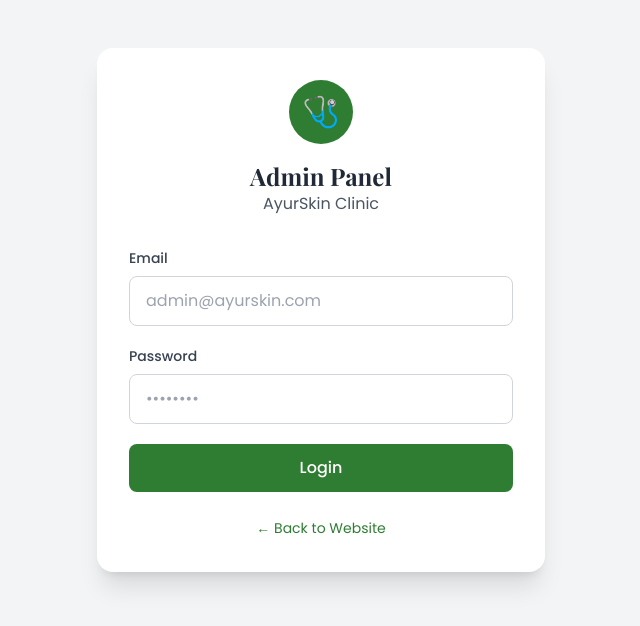
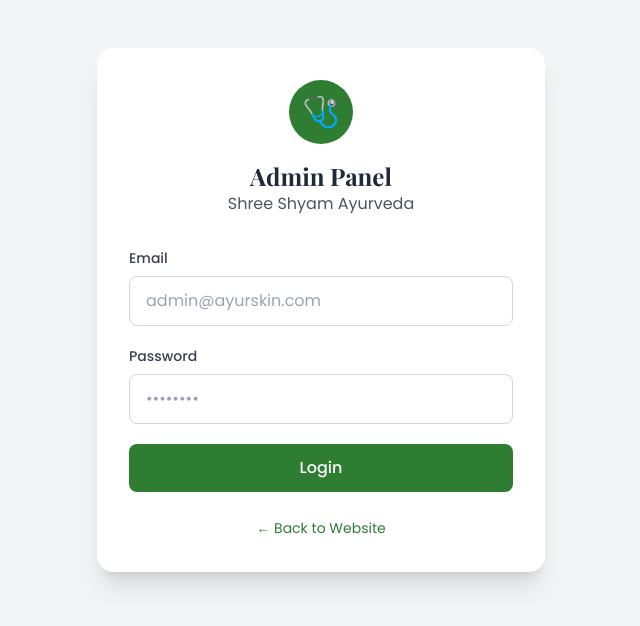
Before and after one commit to parulsharma1318/ayurvedic-skin-clinic, a React (Vite) app: page /doctor in a window 1280 px wide. Shown: the part 186-812 px from the top of the page, without its empty margins (319-959 px from the left). Built offline with nearby package versions, Linux system fonts and the light colour scheme; no server answers.

Commit message:
Fix doctor login redirect

```diff
--- a/index.html
+++ b/index.html
@@ -4,8 +4,8 @@
     <meta charset="UTF-8" />
     <link rel="icon" type="image/svg+xml" href="/vite.svg" />
     <meta name="viewport" content="width=device-width, initial-scale=1.0" />
-    <meta name="description" content="AyurSkin Clinic - Authentic Ayurvedic treatments for Psoriasis, Vitiligo, Eczema, Acne and other skin conditions" />
-    <title>AyurSkin - Ayurvedic Skin Clinic</title>
+    <meta name="description" content="Shree Shyam Ayurveda - Authentic Ayurvedic treatments for Psoriasis, Vitiligo, Eczema, Acne and other skin conditions" />
+    <title>Shree Shyam Ayurveda - Ayurvedic Skin Clinic</title>
     <link rel="preconnect" href="https://fonts.googleapis.com">
     <link rel="preconnect" href="https://fonts.gstatic.com" crossorigin>
     <link href="https://fonts.googleapis.com/css2?family=Playfair+Display:wght@400;500;600;700&family=Poppins:wght@300;400;500;600;700&display=swap" rel="stylesheet">
--- a/src/pages/admin/AdminLogin.jsx
+++ b/src/pages/admin/AdminLogin.jsx
@@ -16,7 +16,7 @@
     try {
       await login(email, password);
       toast.success('Welcome back!');
-      navigate('/admin/dashboard');
+      navigate('/doctor/dashboard');
     } catch (error) {
       toast.error('Invalid credentials. Please try again.');
     }
@@ -37,7 +37,7 @@
             Admin Panel
           </h1>
           <p className="text-sm sm:text-base text-gray-600">
-            AyurSkin Clinic
+            Shree Shyam Ayurveda
           </p>
         </div>
 
```
